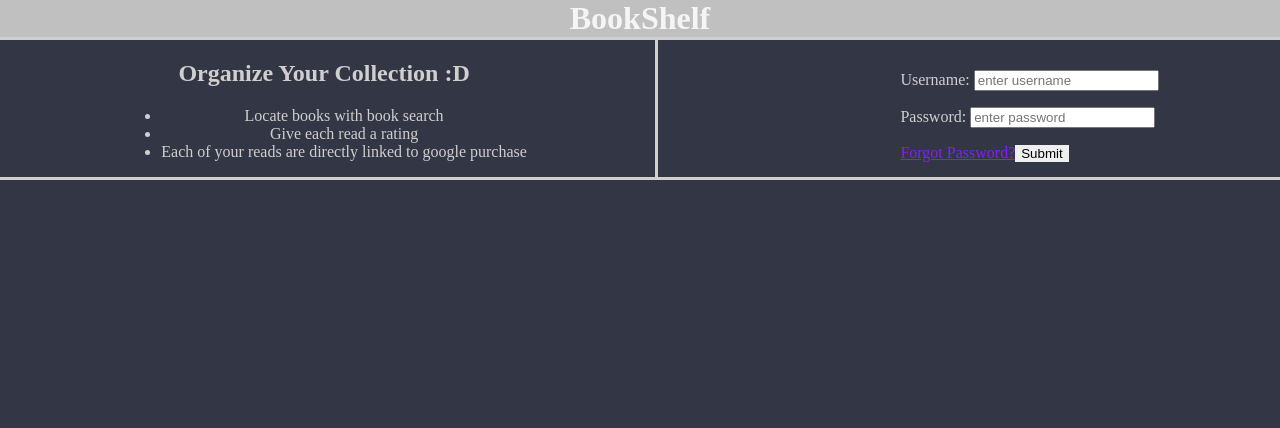
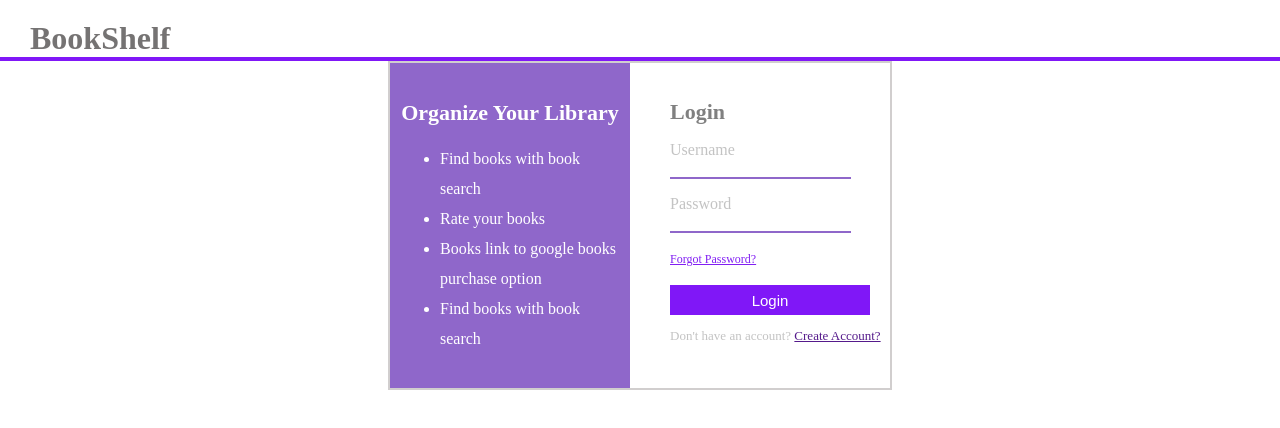
Before and after one commit to eolculnamo2/book-project, a React app: page / in a window 1280 px wide. Shown: the top 428 px of the page. Built offline with nearby package versions, Linux system fonts and the light colour scheme.

Commit message:
styling changes

```diff
--- a/src/components/Authentication/AuthLogin.js
+++ b/src/components/Authentication/AuthLogin.js
@@ -3,21 +3,26 @@ import React from 'react';
 const AuthLogin = () => (
     <div className='introPage'>
     <div className='introContainer'>
-            <h2>Organize Your Collection :D</h2>
+            <h1 className='introTitle'>Organize Your Library</h1>
             <ul>
-            <li>Locate books with book search</li>
-            <li>Give each read a rating</li>
-            <li>Each of your reads are directly linked to google purchase</li>
+            <li>Find books with book search</li>
+            <li>Rate your books</li>
+            <li>Books link to google books purchase option</li>
+            <li>Find books with book search</li>
             </ul>
     </div>
     <div className='loginContainer'>
+            <h1 id='loginTitle'>Login</h1>
             <form>
-            <p>Username: <input placeholder='enter username'/></p>
-            <p>Password: <input placeholder='enter password'/></p>
-            <a href='' className='fPw'>Forgot Password?</a>
-
-            <button className='loginBtn'>Submit</button>
+            <p>Username <br /><input className='inputs'/></p>
+            <p>Password <br /><input className='inputs'/></p>
+            <div className='signInArea'><a href='' className='fPw'>Forgot Password?</a>
+        <br />
+        <br />
+            <button className='loginBtn'>Login</button>
+            </div>
             </form>
+            <p id='loginCreate'>Don't have an account? <a href=''>Create Account?</a></p>
     </div>
     </div>
 );
--- a/src/components/Authentication/AuthTitle.js
+++ b/src/components/Authentication/AuthTitle.js
@@ -1,7 +1,7 @@
 import React from 'react';
 
 const AuthTitle = () => (
-    <div>
+    <div id='title'>
         <h1 className='title'>BookShelf</h1>
     </div>
 );
--- a/src/components/Authentication/Authentication.scss
+++ b/src/components/Authentication/Authentication.scss
@@ -1,46 +1,84 @@
 .title {
-    text-align: center;
-    background-color: silver;
+    text-align: left;
+    color: #757373;
     margin: 0;
+    padding-top: 20px;
+    padding-left: 30px;
+}
+
+#title {
+    border-bottom: solid #8017F7 4px;
 }
 
 body {
-    background-color: #333745;
-    color: #F5F5F5;
+    background-color: white;
     margin: 0;
+    font: arial;
 }
 
 .loginBtn {
-    text-align: center;
-    color: black;
+    background-color:#8017F7;
     border: none;
+    min-width: 200px;
+    min-height: 30px;
+    font-size: 15px;
+    color: white;
 }
 
 .loginContainer {
-    display: flex;
-    justify-content: space-around;
-    padding-top: center;
     margin: 0;
+    background-color: white;
+    color: #C3C3C3;
+    width: 1000px;
+    height: 300px;
+    padding-top: 2px;
+    padding-left: 40px;
+}
+
+#loginTitle {
+    color: grey;
+    font-size: 22px;
+    padding-top: 8px;
+}
+
+
+#loginCreate {
+    font-size: 13px;
 }
 
 .introContainer {
+    margin: 0;
+    background-color: #8F67CA;
+    color: white;
+    width: 1000px;
+    height: 300px;
+    line-height: 30px;
+    padding: 10px;
+    padding-top: 15px;
+}
+
+.inputs {
+    border: none;
+    border-bottom: solid 2px #8F67CA;
+}
+
+.introTitle {
     text-align: center;
-    margin: 0;
-    border-right: solid;
-    padding-right: 10%;
+    font-size: 22px;
+    padding-top: 5px;
 }
 
 .introPage {
-//  background-color: #493B3B;
- color: #D1CECE;
- display: flex;
- justify-content: space-around;
- align-items: center;
- margin: 0;
- border-bottom: solid;
- border-top: solid;
+color: #D1CECE;
+margin: 0 auto;
+max-width: 500px;
+display: flex;
+justify-content: flex-end;
+align-items: center;
+border: solid 2px;
 }
 
 .fPw {
-    color: #821FF3
+    color: #821FF3;
+    font-size: 12px;
 }
--- a/src/global.scss
+++ b/src/global.scss
@@ -5,7 +5,7 @@
 $dangerRed: green;
 $midnight-blue: #333745;
 $purple-haze: #821FF3;
-
+$spec-blue: #5757F5;
 //FONTS
 
 //BREAKPOINTS
```
Also changed, not shown: 2 other files (tests, documents, lock files or other folders).
